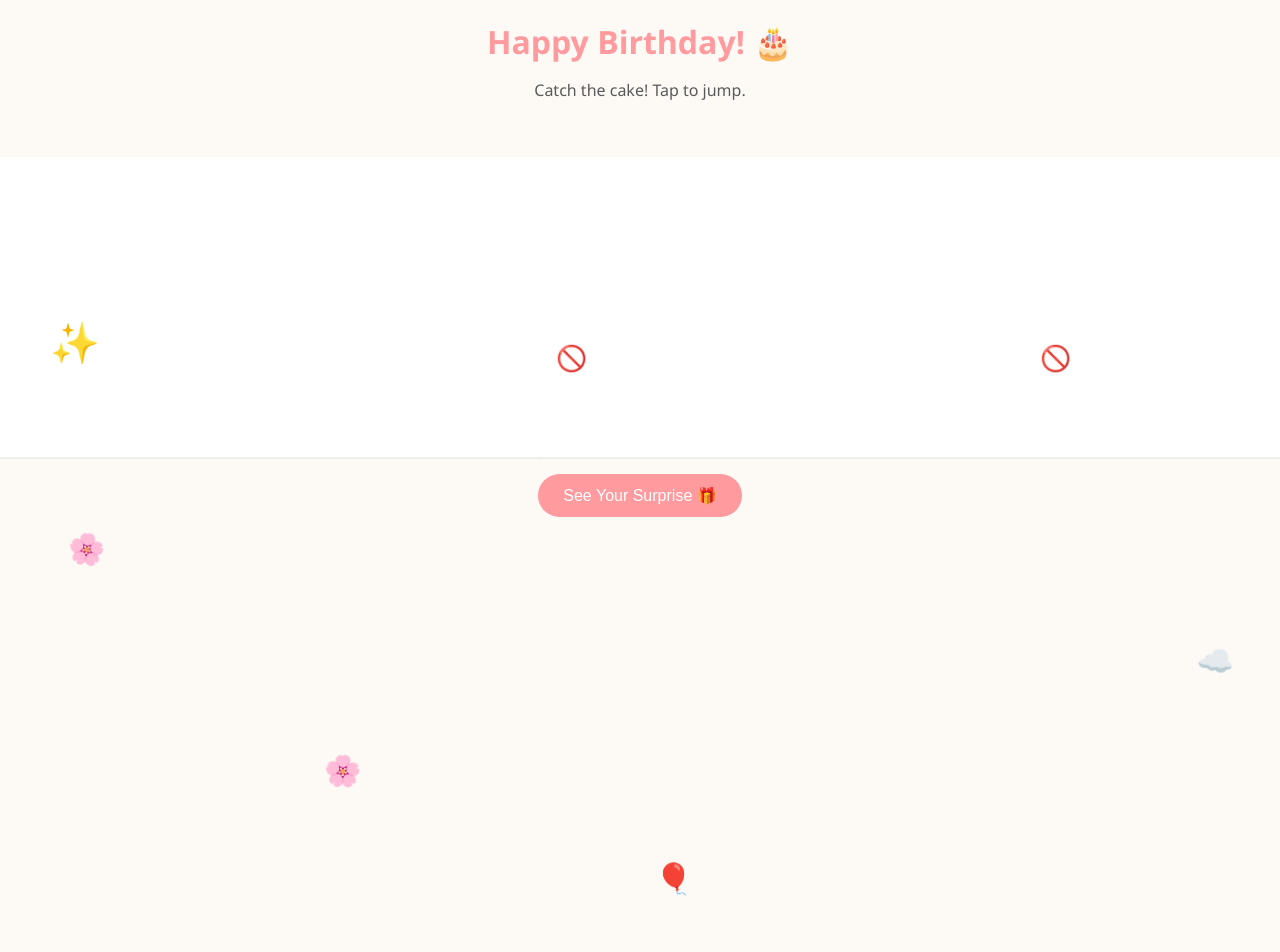
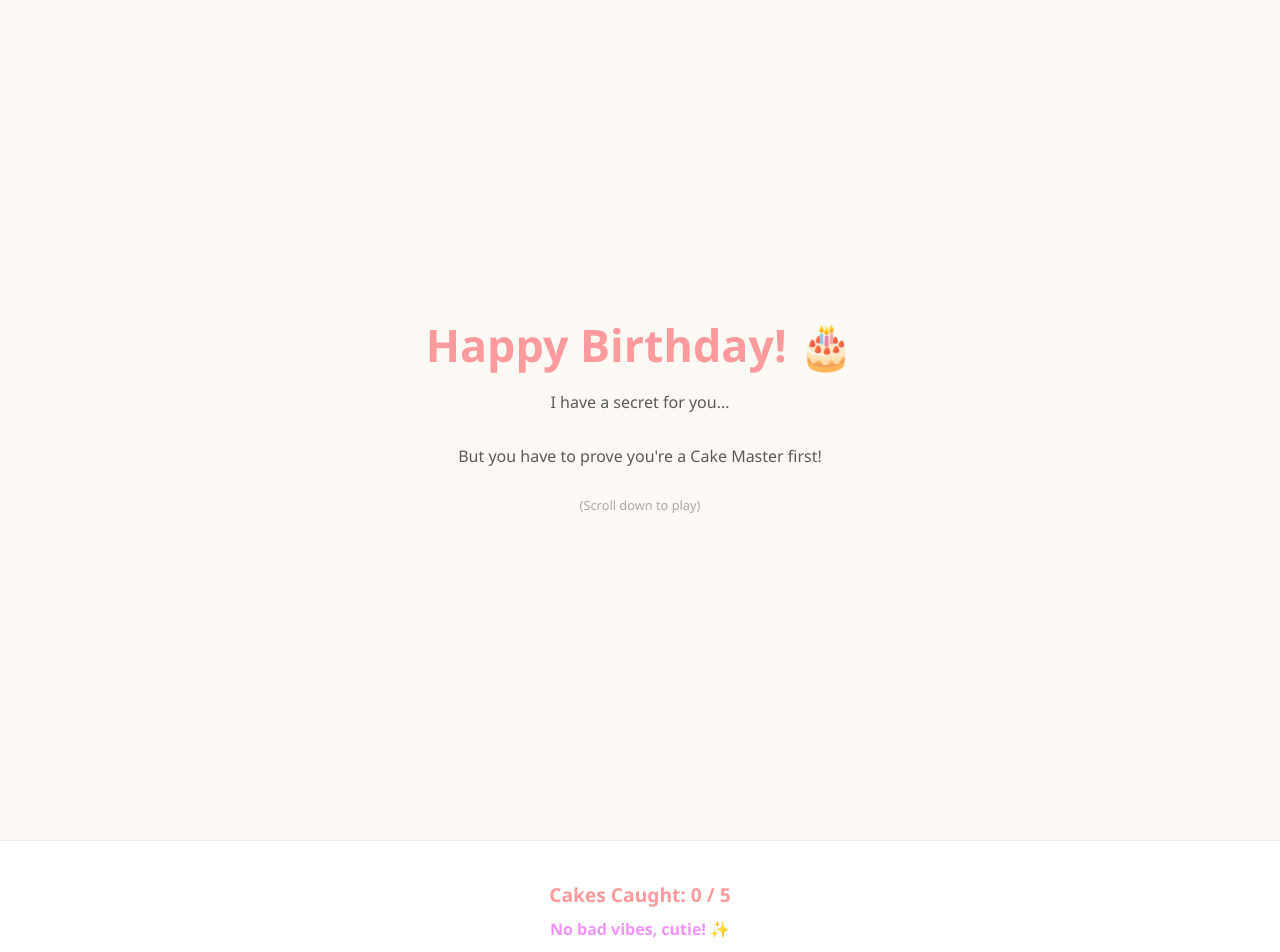
Before and after one commit to domainhacker0419/Happy-bdday, a plain HTML site: page index.html in a window 1280 px wide. Shown: the top 952 px of the page. Before the commit the page ends 898 px from the top, so only its background shows below. Drawn offline with Linux system fonts and the light colour scheme.

Commit message:
index.html

```diff
--- a/index.html
+++ b/index.html
@@ -5,186 +5,142 @@
     <meta name="viewport" content="width=device-width, initial-scale=1.0, maximum-scale=1.0, user-scalable=no">
     <title>Happy Birthday!</title>
     <style>
-        body {
-            margin: 0;
-            padding: 0;
-            background: #fdfaf6; /* Soothing Cream/Off-white */
-            font-family: 'Segoe UI', sans-serif;
-            color: #5a5a5a;
-            overflow: hidden;
-            display: flex;
-            flex-direction: column;
-            align-items: center;
-            touch-action: manipulation;
+        :root { --soft-pink: #ff9a9e; --bg-cream: #fdfaf6; --text-grey: #5a5a5a; }
+        body { margin: 0; padding: 0; background: var(--bg-cream); font-family: 'Segoe UI', sans-serif; color: var(--text-grey); text-align: center; overflow-x: hidden; }
+
+        /* Sections */
+        .hero { height: 100vh; display: flex; flex-direction: column; justify-content: center; align-items: center; padding: 20px; }
+        .game-section { padding: 40px 0; background: white; border-top: 1px solid #eee; }
+        .surprise-section { padding: 60px 20px; min-height: 50vh; display: none; } /* Hidden until score 5 */
+
+        h1 { font-size: 2.8rem; color: var(--soft-pink); margin: 0; }
+        #gameCanvas { background: #fff; display: block; margin: 0 auto; touch-action: none; border-radius: 10px; }
+
+        /* The Secret Message Box */
+        #secret-message-box {
+            display: none;
+            background: #fff0f3;
+            border: 2px dashed var(--soft-pink);
+            padding: 20px;
+            margin: 20px auto;
+            width: 80%;
+            max-width: 400px;
+            border-radius: 15px;
+            animation: fadeIn 1s;
         }
 
-        #game-container {
-            position: relative;
-            width: 100vw;
-            height: 300px;
-            background: #fff;
-            border-bottom: 2px solid #eee;
-        }
+        #score-board { font-size: 1.2rem; font-weight: bold; color: var(--soft-pink); margin-bottom: 10px; }
+        #status-msg { height: 30px; font-weight: bold; color: #f093fb; margin: 10px 0; }
 
-        .header {
-            padding: 20px;
-            text-align: center;
-        }
+        video { width: 100%; max-width: 320px; border-radius: 20px; box-shadow: 0 10px 30px rgba(0,0,0,0.1); margin-top: 20px; }
+        .btn { background: var(--soft-pink); color: white; border: none; padding: 15px 35px; border-radius: 50px; font-size: 1.1rem; cursor: pointer; }
 
-        h1 {
-            margin: 0;
-            color: #ff9a9e;
-            font-size: 2rem;
-        }
-
-        #status-msg {
-            height: 20px;
-            font-weight: bold;
-            color: #f093fb;
-            margin-top: 10px;
-        }
-
-        /* Floating Balloons */
-        .balloon {
-            position: absolute;
-            bottom: -100px;
-            font-size: 30px;
-            animation: floatUp 8s linear infinite;
-            z-index: -1;
-        }
-
-        @keyframes floatUp {
-            0% { transform: translateY(0) rotate(0deg); }
-            100% { transform: translateY(-110vh) rotate(20deg); }
-        }
-
-        #video-section {
-            display: none;
-            margin-top: 20px;
-            width: 90%;
-            max-width: 320px;
-            border-radius: 15px;
-            overflow: hidden;
-            box-shadow: 0 10px 30px rgba(0,0,0,0.1);
-        }
-
-        video { width: 100%; }
-
-        .btn {
-            background: #ff9a9e;
-            color: white;
-            border: none;
-            padding: 12px 25px;
-            border-radius: 25px;
-            font-size: 1rem;
-            margin: 15px;
-            cursor: pointer;
-        }
+        @keyframes fadeIn { from { opacity: 0; transform: translateY(10px); } to { opacity: 1; transform: translateY(0); } }
     </style>
 </head>
-<body onclick="jump()">
+<body>
 
-    <div class="header">
+    <div class="hero">
         <h1>Happy Birthday! 🎂</h1>
-        <p>Catch the cake! Tap to jump.</p>
-        <div id="status-msg"></div>
+        <p>I have a secret for you...</p>
+        <p>But you have to prove you're a Cake Master first!</p>
+        <p style="font-size: 0.8rem; opacity: 0.5;">(Scroll down to play)</p>
     </div>
 
-    <div id="game-container">
+    <div class="game-section">
+        <div id="score-board">Cakes Caught: 0 / 5</div>
+        <div id="status-msg">Catch 5 cakes to unlock the secret!</div>
         <canvas id="gameCanvas"></canvas>
     </div>
 
-    <button class="btn" onclick="revealVideo()">See Your Surprise 🎁</button>
+    <div class="surprise-section" id="unlock-area">
+        <div id="secret-message-box">
+            <h3 style="color: var(--soft-pink); margin-top: 0;">A Special Note for You ✨</h3>
+            <p id="personal-note">Hello</p> </div>
 
-    <div id="video-section">
-        <video id="bdayVideo" playsinline controls>
-            <source src="your-video.mp4" type="video/mp4">
-        </video>
+        <button class="btn" onclick="revealVideo()">Click for your final surprise 🎁</button>
+        <div id="video-wrapper" style="display:none;">
+            <video id="bdayVideo" playsinline controls>
+                <source src="your-video.mp4" type="video/mp4">
+            </video>
+        </div>
     </div>
 
     <script>
         const canvas = document.getElementById('gameCanvas');
         const ctx = canvas.getContext('2d');
-        const statusMsg = document.getElementById('status-msg');
+        const scoreBoard = document.getElementById('score-board');
+        const unlockArea = document.getElementById('unlock-area');
+        const secretBox = document.getElementById('secret-message-box');
 
-        canvas.width = window.innerWidth;
+        canvas.width = Math.min(window.innerWidth - 40, 400);
         canvas.height = 300;
 
-        let player = { x: 50, y: 200, w: 40, h: 40, dy: 0, jumpPower: -12, gravity: 0.6, grounded: false };
+        let player = { x: 50, y: 230, w: 40, h: 40, dy: 0, jumpPower: -10, gravity: 0.5, grounded: false };
         let items = [];
         let score = 0;
+        let unlocked = false;
 
-        function spawnItem() {
-            const isGood = Math.random() > 0.3;
-            items.push({
-                x: canvas.width,
-                y: isGood ? 150 + Math.random() * 50 : 210,
-                w: 30, h: 30,
-                type: isGood ? '🎂' : '🚫',
-                text: isGood ? 'Cake' : 'Bad Vibe',
-                speed: 4
-            });
+        function handleInput(e) {
+            if (player.grounded) { player.dy = player.jumpPower; player.grounded = false; }
+            e.preventDefault();
         }
-
-        function jump() {
-            if (player.grounded) {
-                player.dy = player.jumpPower;
-                player.grounded = false;
-            }
-        }
+        canvas.addEventListener('touchstart', handleInput);
+        canvas.addEventListener('mousedown', handleInput);
 
         function update() {
             ctx.clearRect(0, 0, canvas.width, canvas.height);
-
-            // Player Physics
             player.dy += player.gravity;
             player.y += player.dy;
-            if (player.y > 200) { player.y = 200; player.grounded = true; }
-
-            // Draw Player (Small Sparkle/Emoji)
+            if (player.y > 230) { player.y = 230; player.grounded = true; }
             ctx.font = "40px Arial";
             ctx.fillText("✨", player.x, player.y);
 
             items.forEach((item, index) => {
                 item.x -= item.speed;
-                ctx.font = "25px Arial";
+                ctx.font = "30px Arial";
                 ctx.fillText(item.type, item.x, item.y);
 
-                // Collision detection
-                if (player.x < item.x + 20 && player.x + 20 > item.x && player.y < item.y && player.y + 20 > item.y - 20) {
-                    if (item.type === '🚫') {
-                        item.type = '💖'; // Transform!
-                        statusMsg.innerText = "No bad vibes in your life, cutie! ✨";
-                        setTimeout(() => statusMsg.innerText = "", 2000);
-                    } else if (item.type === '🎂') {
-                        item.type = '✨';
+                let dx = player.x - item.x;
+                let dy = player.y - item.y;
+                if (Math.sqrt(dx*dx + dy*dy) < 35 && !item.collected) {
+                    item.collected = true;
+                    if (item.type === '🎂') {
                         score++;
+                        scoreBoard.innerText = `Cakes Caught: ${score} / 5`;
+                        checkUnlock();
+                    } else if (item.type === '🚫') {
+                        item.type = '💖';
+                        document.getElementById('status-msg').innerText = "No bad vibes, cutie! ✨";
+                        setTimeout(() => document.getElementById('status-msg').innerText = "", 2000);
                     }
                 }
             });
-
             items = items.filter(i => i.x > -50);
             requestAnimationFrame(update);
         }
 
-        function createBalloon() {
-            const b = document.createElement('div');
-            b.className = 'balloon';
-            const colors = ['🎈', '🌸', '✨', '☁️'];
-            b.innerText = colors[Math.floor(Math.random()*colors.length)];
-            b.style.left = Math.random() * 100 + 'vw';
-            document.body.appendChild(b);
-            setTimeout(() => b.remove(), 8000);
+        function checkUnlock() {
+            if (score >= 5 && !unlocked) {
+                unlocked = true;
+                unlockArea.style.display = 'block';
+                secretBox.style.display = 'block';
+                document.getElementById('status-msg').innerText = "UNLOCKED! Scroll down! 🎉";
+                unlockArea.scrollIntoView({ behavior: 'smooth' });
+            }
+        }
+
+        function spawnItem() {
+            const isCake = Math.random() > 0.4;
+            items.push({ x: canvas.width, y: isCake ? 140 : 230, type: isCake ? '🎂' : '🚫', collected: false, speed: 4 });
         }
 
         function revealVideo() {
-            document.getElementById('video-section').style.display = 'block';
+            document.getElementById('video-wrapper').style.display = 'block';
             document.getElementById('bdayVideo').play();
-            window.scrollTo(0, document.body.scrollHeight);
         }
 
-        setInterval(spawnItem, 2000);
-        setInterval(createBalloon, 1000);
+        setInterval(spawnItem, 1800);
         update();
     </script>
 </body>
```
